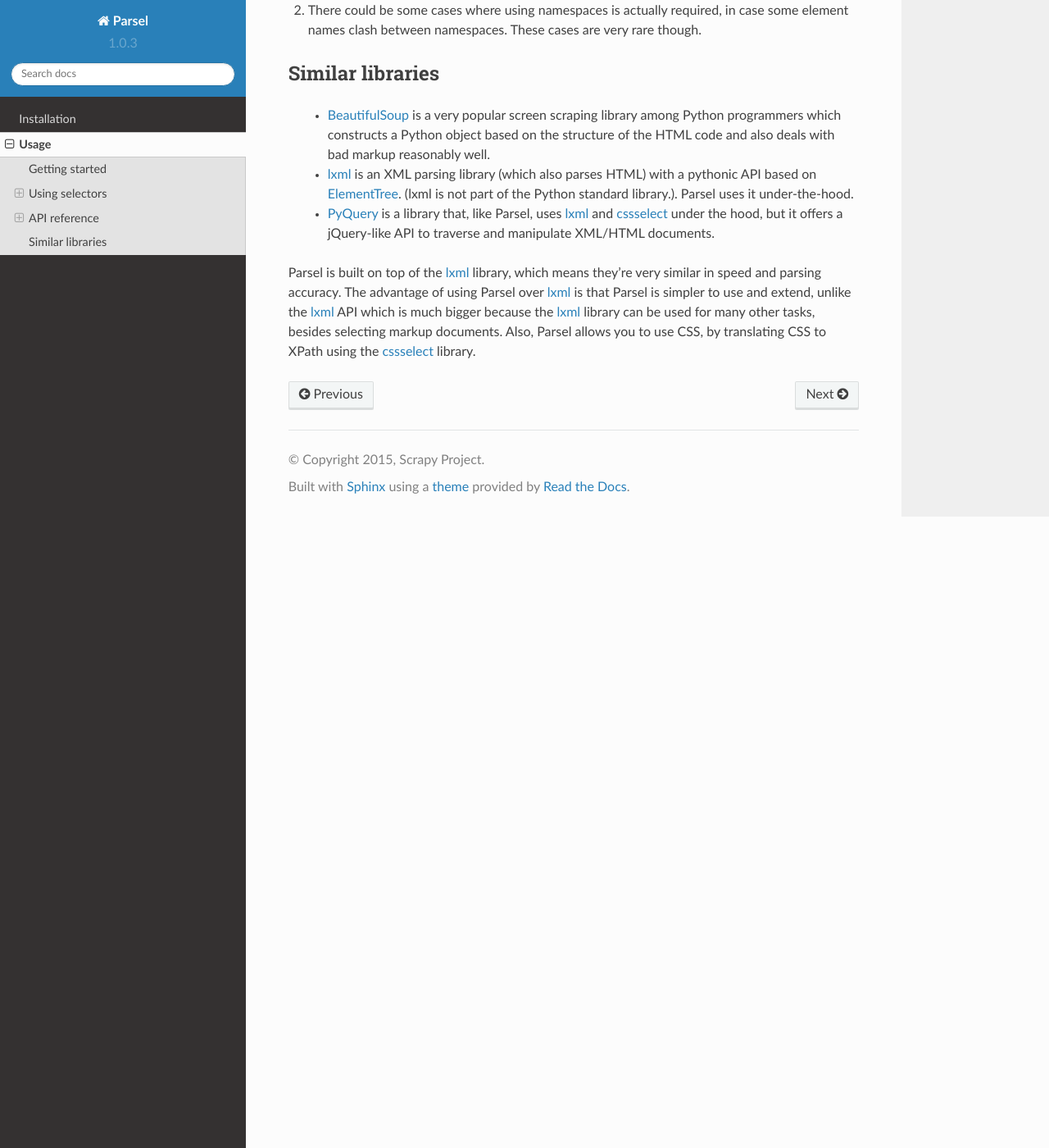
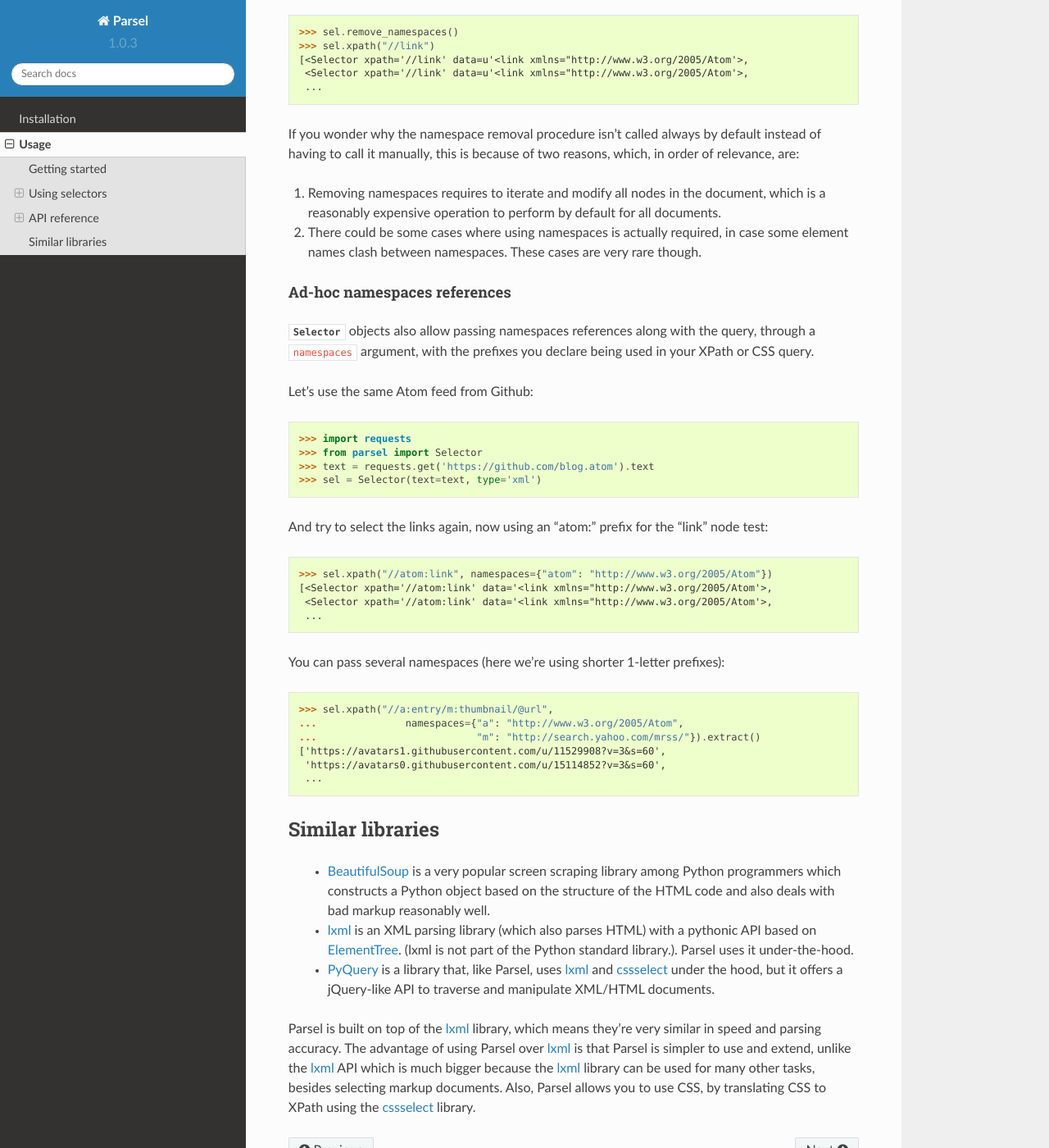
Before and after one commit to scrapy/parsel, a Sphinx documentation site: the page built from docs/usage.rst, in a window 1280 px wide and 1400 px high, scrolled down 12723 px. Shown: the whole window at 82% size. Built offline with Sphinx 7.4.7 and the Read the Docs theme 2.0.0, drawn with Linux system fonts in a browser that asks for light colours; some of the changed text lies outside the part shown.

Commit message:
Add sub-section on passing adhoc namespaces references

```diff
--- a/docs/usage.rst
+++ b/docs/usage.rst
@@ -598,6 +598,18 @@ Let's download the atom feed using `requests`_ and create a selector::
     >>> text = requests.get('https://github.com/blog.atom').text
     >>> sel = Selector(text=text, type='xml')
 
+This is how the file starts::
+
+    <?xml version="1.0" encoding="UTF-8"?>
+    <feed xml:lang="en-US"
+          xmlns="http://www.w3.org/2005/Atom"
+          xmlns:media="http://search.yahoo.com/mrss/">
+      <id>tag:github.com,2008:/blog</id>
+      ...
+
+You can see two namespace declarations: a default "http://www.w3.org/2005/Atom"
+and another one using the "media:" prefix for "http://search.yahoo.com/mrss/".
+
 We can try selecting all ``<link>`` objects and then see that it doesn't work
 (because the Atom XML namespace is obfuscating those nodes)::
 
@@ -629,6 +641,38 @@ of relevance, are:
 .. _requests: http://www.python-requests.org/
 
 
+Ad-hoc namespaces references
+~~~~~~~~~~~~~~~~~~~~~~~~~~~~
+
+:class:`~parsel.selector.Selector` objects also allow passing namespaces
+references along with the query, through a ``namespaces`` argument,
+with the prefixes you declare being used in your XPath or CSS query.
+
+Let's use the same Atom feed from Github::
+
+    >>> import requests
+    >>> from parsel import Selector
+    >>> text = requests.get('https://github.com/blog.atom').text
+    >>> sel = Selector(text=text, type='xml')
+
+And try to select the links again, now using an "atom:" prefix
+for the "link" node test::
+
+    >>> sel.xpath("//atom:link", namespaces={"atom": "http://www.w3.org/2005/Atom"})
+    [<Selector xpath='//atom:link' data='<link xmlns="http://www.w3.org/2005/Atom'>,
+     <Selector xpath='//atom:link' data='<link xmlns="http://www.w3.org/2005/Atom'>,
+     ...
+
+You can pass several namespaces (here we're using shorter 1-letter prefixes)::
+
+    >>> sel.xpath("//a:entry/m:thumbnail/@url",
+    ...               namespaces={"a": "http://www.w3.org/2005/Atom",
+    ...                           "m": "http://search.yahoo.com/mrss/"}).extract()
+    ['https://avatars1.githubusercontent.com/u/11529908?v=3&s=60',
+     'https://avatars0.githubusercontent.com/u/15114852?v=3&s=60',
+     ...
+
+
 Similar libraries
 =================
 
```
